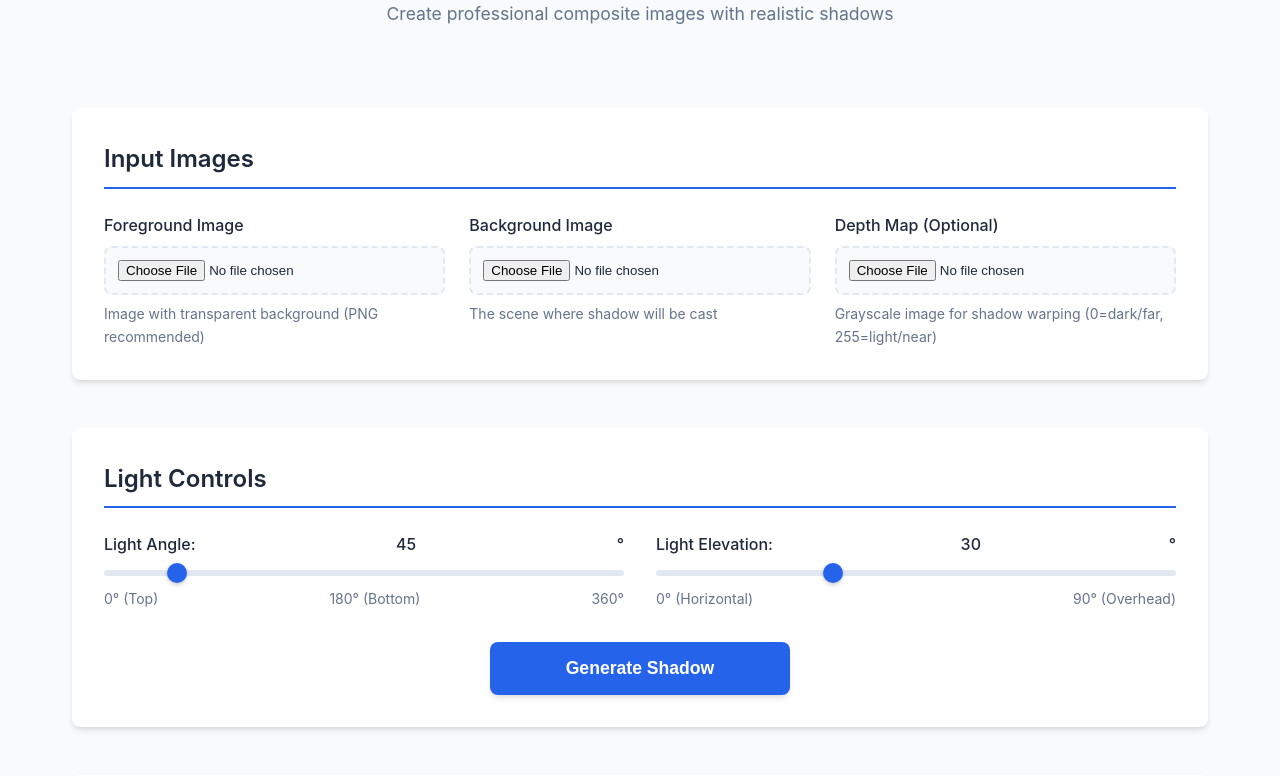
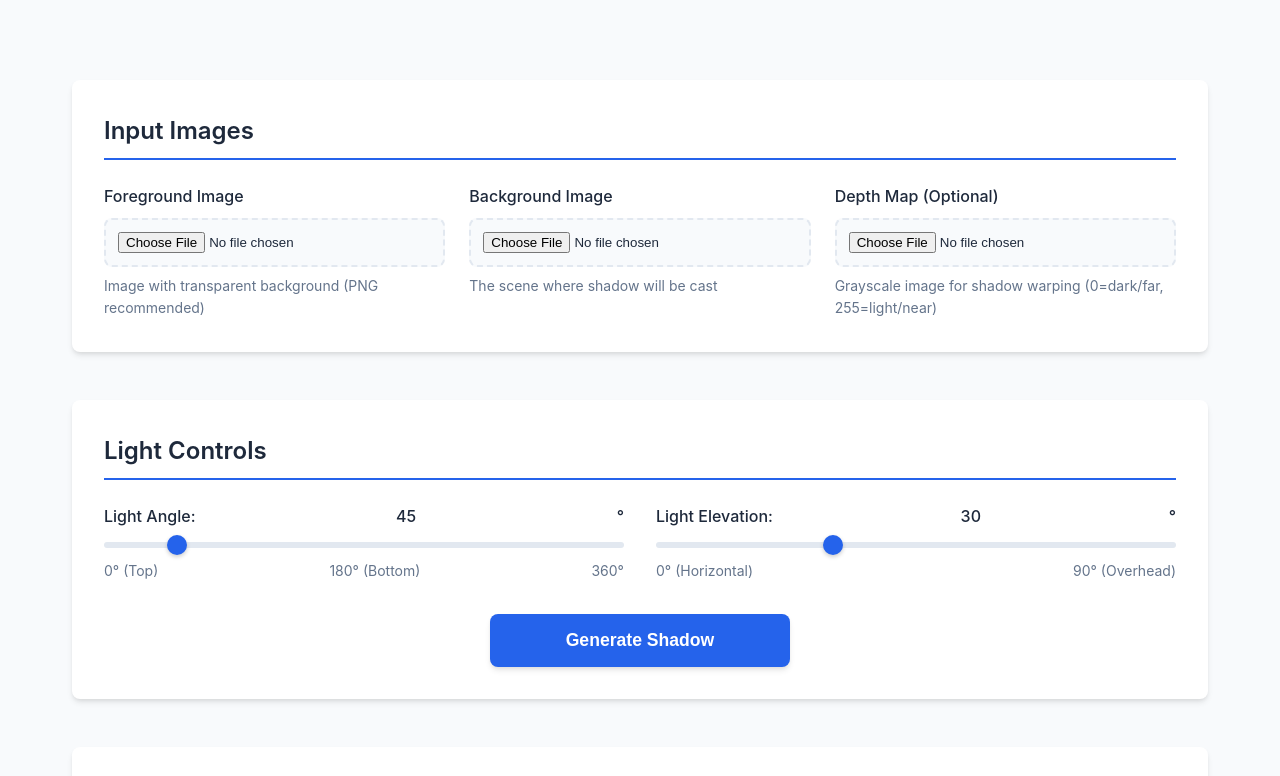
Before and after one commit to stephenprahl/Shadow-Gen, a website built with Vite: page ts-shadow/index.html in a window 1280 px wide. Shown: the part 136-912 px from the top of the page. Built offline with nearby package versions, Linux system fonts and the light colour scheme.

Commit message:
finished edits and updates

```diff
--- a/ts-shadow/index.html
+++ b/ts-shadow/index.html
@@ -5,14 +5,13 @@
     <meta charset="UTF-8" />
     <link rel="icon" type="image/svg+xml" href="/vite.svg" />
     <meta name="viewport" content="width=device-width, initial-scale=1.0" />
-    <title>Shadow Generator</title>
+    <title>Professional Shadow Generator - Create Stunning Visuals</title>
   </head>
 
   <body>
     <div id="app">
       <header class="header">
         <h1>Shadow Generator</h1>
-        <p>Create professional composite images with realistic shadows</p>
       </header>
 
       <main class="main-content">
```
